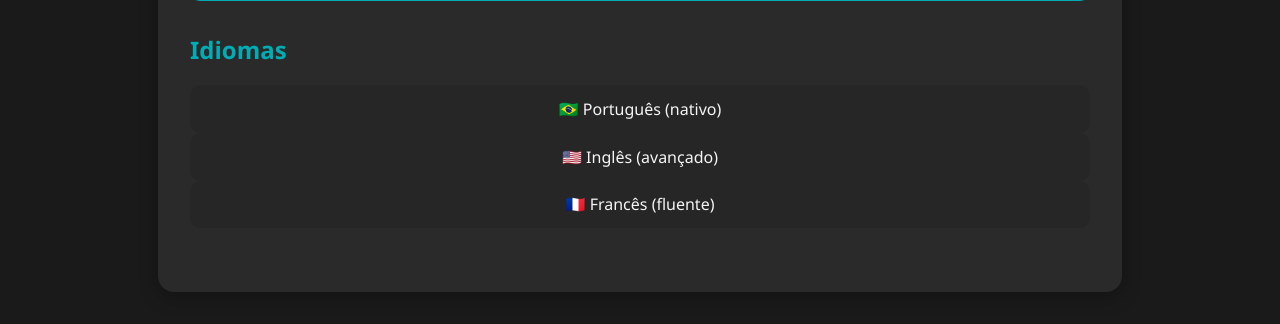
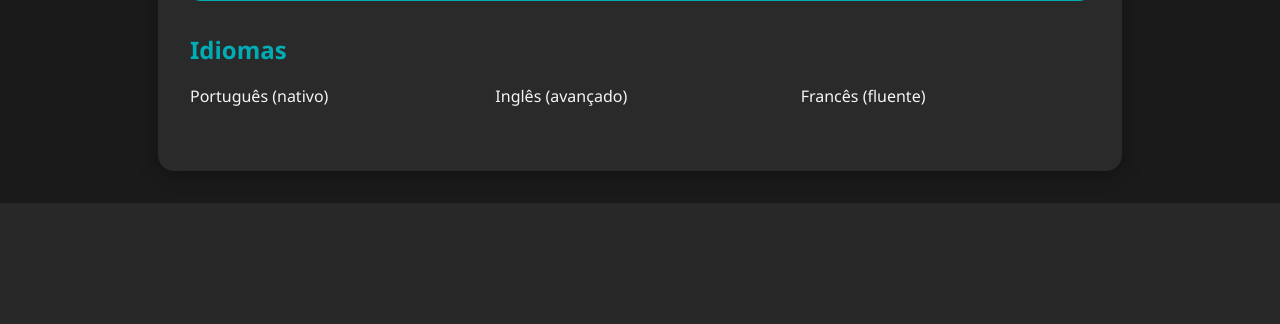
Before and after one commit to fbc165/personal-website, a Django app: page / in a window 1280 px wide. Shown: the part 1503-1827 px from the top of the page. After the commit the page ends 1706 px from the top, so only its background shows below. Run offline with Django 5.2, Linux system fonts and the light colour scheme.

Commit message:
chore: atualiza cv

```diff
--- a/resume/templates/homepage.html
+++ b/resume/templates/homepage.html
@@ -78,13 +78,11 @@
             text-align: center;
         }
 
-        .languages > div {
-            background: rgba(0, 0, 0, 0.1);
-            padding: 0.8rem;
-            border-radius: 10px;
-            text-align: center;
+        .languages {
+            display: grid;
+            grid-template-columns: repeat(auto-fit, minmax(160px, 1fr));
+            gap: 1rem;
         }
-
         .profile-img {
             width: 150px;
             height: 150px;
--- a/resume/views.py
+++ b/resume/views.py
@@ -62,7 +62,7 @@ def homepage(request):
             {"name": "CI/CD", "level": 80},
             {"name": "Jenkins", "level": 65},
         ],
-        "languages": ["🇧🇷 Português (nativo)", "🇺🇸 Inglês (avançado)", "🇫🇷 Francês (fluente)"],
+        "languages": ["Português (nativo)", "Inglês (avançado)", "Francês (fluente)"],
         "projects": [
             {
                 'name': 'Sistema Web para Subestações',
```
